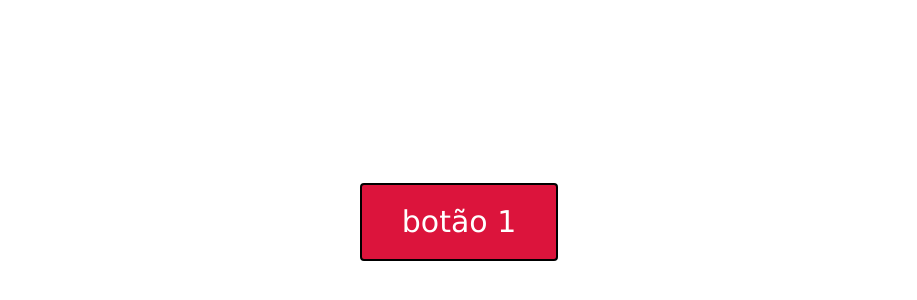
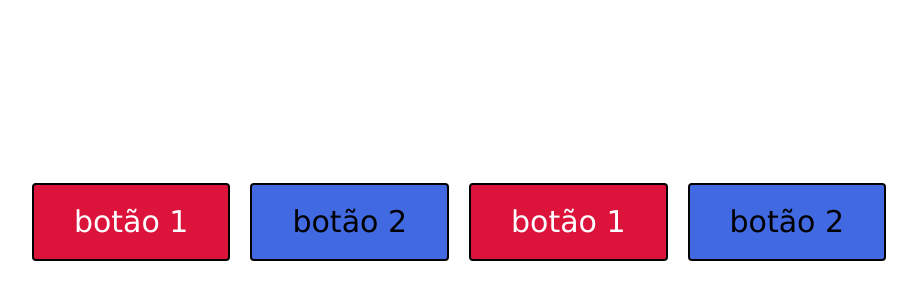
Before and after one commit to jomarcardoso/dojo-css-components, a website: page src/index.pug in a window 1280 px wide. Shown: the part 178-478 px from the top of the page, without its empty margins (181-1098 px from the left). Drawn offline with nearby package versions, Linux system fonts and the light colour scheme; files that its build step writes are made by us from their sources.

Commit message:
add css components

```diff
--- a/public/main.css
+++ b/public/main.css
@@ -13,7 +13,8 @@ button {
   font-size: 30px;
   margin: 10px;
 }
-/* !presets */
+
+/* helpers */
 
 .bg-1 {
   background-color: crimson;
@@ -35,3 +36,21 @@ button {
   border: 2px solid black;
   border-radius: 4px;
 }
+
+/* componentes */
+
+.button-1,
+.button-2 {
+  border: 2px solid black;
+  border-radius: 4px;
+}
+
+.button-1 {
+  background-color: crimson;
+  color: white;
+}
+
+.button-2 {
+  background-color: royalblue;
+  color:black;
+}
--- a/src/index.pug
+++ b/src/index.pug
@@ -7,4 +7,7 @@ html(lang="pt")
     title Dojo Componentes CSS
   body
     include components/button-1.pug
+    include components/button-2.pug
+    button.button-1 botão 1
+    button.button-2 botão 2
     dialog#dialog(onclick='dialog.close()') Olá amigo!
```
Also changed, not shown: README.md, public/index.html.
